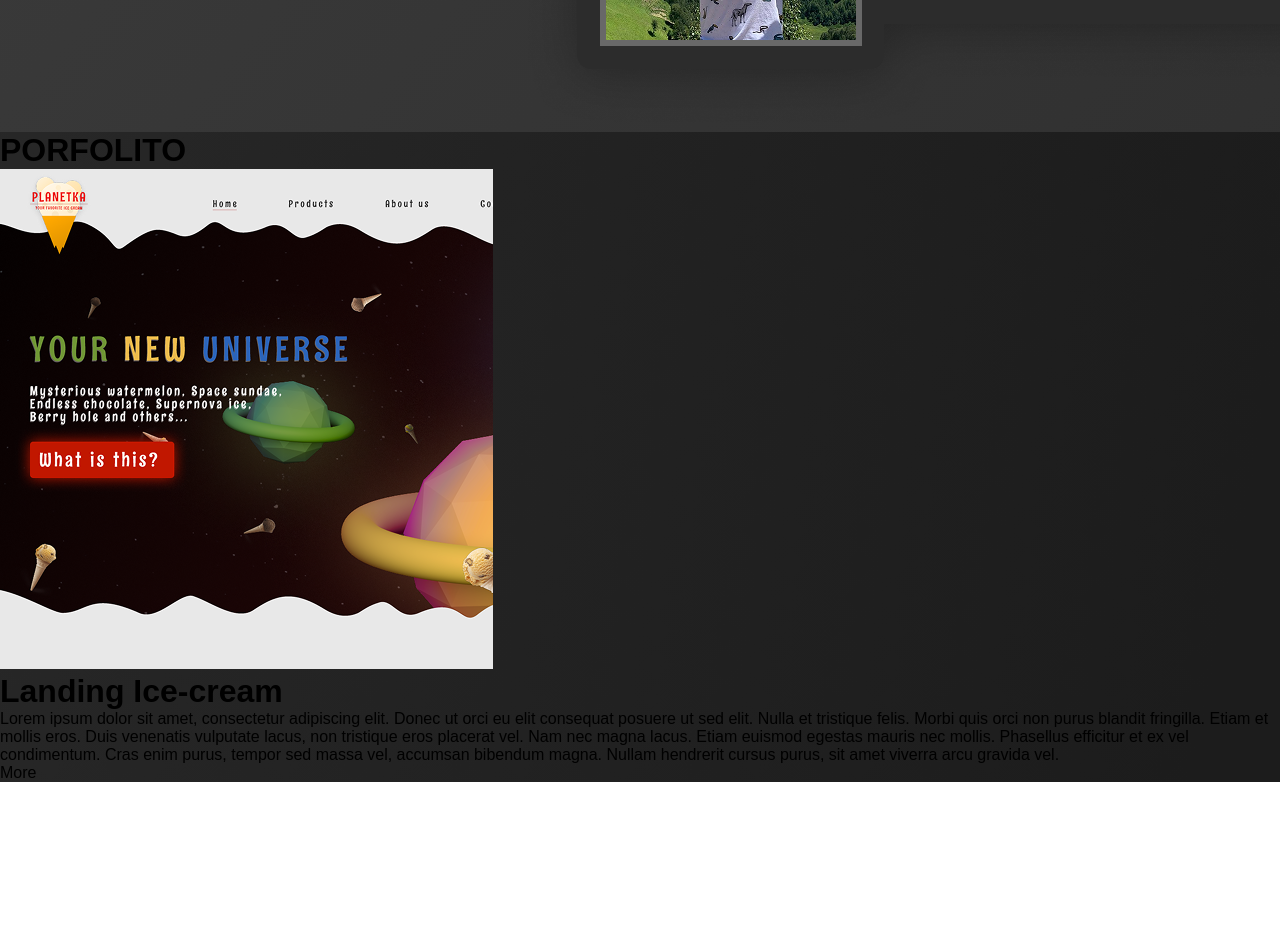
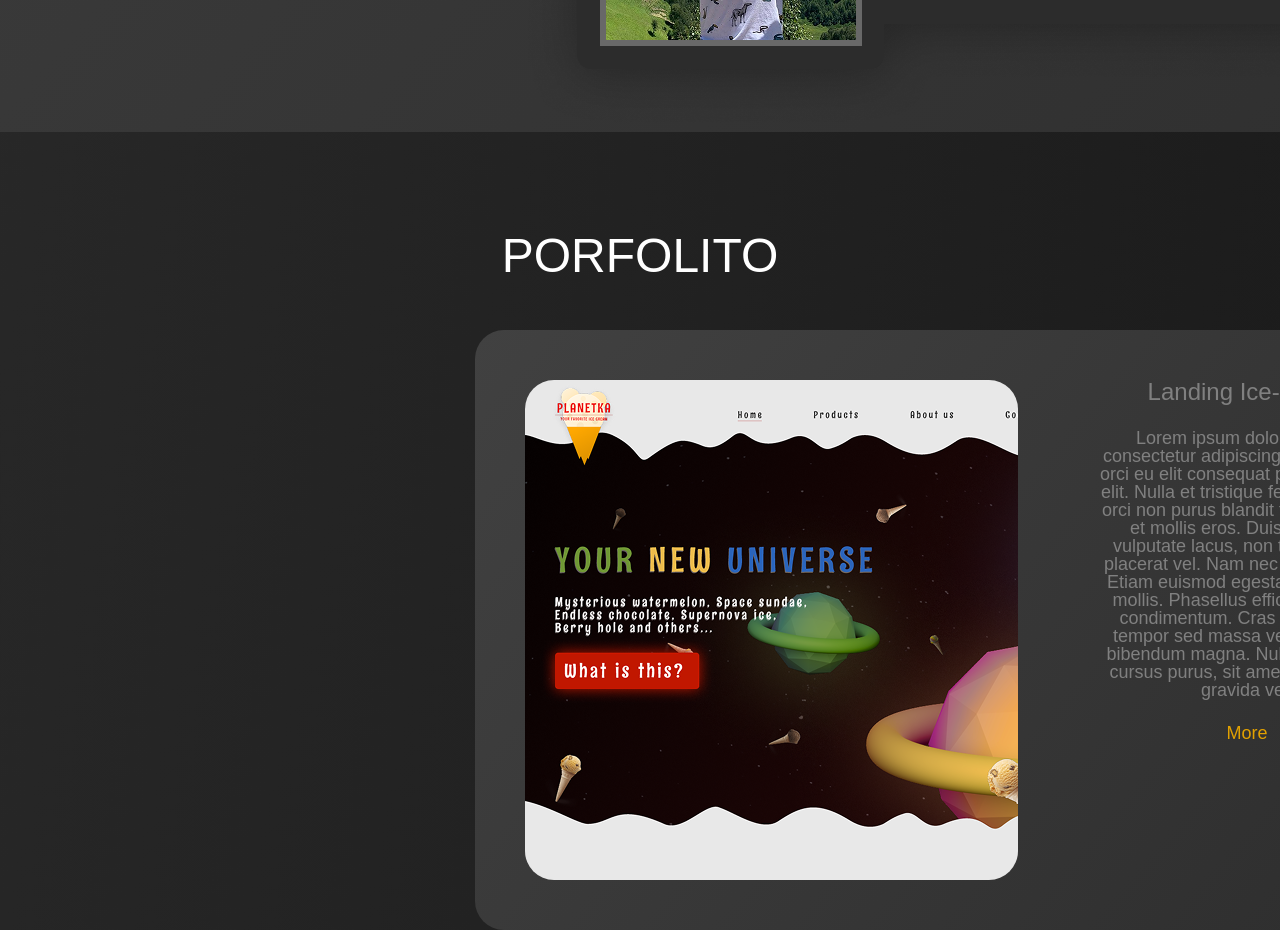
Before and after one commit to abdulloh0099/Notitanic, a React (Vite) app: page / in a window 1280 px wide. Shown: the part 2700-3630 px from the top of the page. Before the commit the page ends 3482 px from the top, so only its background shows below. Built offline with nearby package versions, Linux system fonts and the light colour scheme.

Commit message:
porfolito css qismi tayyor

```diff
--- a/src/App.css
+++ b/src/App.css
@@ -74,3 +74,73 @@ home-page {
   margin-top: 100px;
   margin-left: 500px;
 }
+
+.porfolito-h1 {
+  font-weight: 400;
+  text-align: center;
+  margin-top: 100px;
+  font-size: 48px;
+  leading-trim: NONE;
+  line-height: 100%;
+  letter-spacing: 0%;
+  vertical-align: middle;
+  color: white;
+}
+
+.porfolito-div {
+  background: linear-gradient(130.68deg, #414141 0%, #2d2d2d 100.52%);
+  width: 970px;
+  height: 600px;
+  border-radius: 29px;
+  margin-left: 475px;
+  margin-top: 50px;
+  padding-left: 50px;
+  padding-bottom: 50px;
+  padding-top: 50px;
+  padding-right: 50px;
+  display: flex;
+}
+
+.porfolitoimg {
+  border-radius: 29px;
+  object-fit: cover;
+  margin-right: 81px;
+}
+
+.porfolito-texts {
+  display: block;
+  text-align: center;
+}
+
+.porfolito-heading {
+  font-weight: 300;
+  font-size: 24px;
+  leading-trim: NONE;
+  line-height: 100%;
+  letter-spacing: 0%;
+  vertical-align: middle;
+  color: gray;
+  margin-bottom: 25px;
+}
+
+.porfolito-p {
+  font-weight: 300;
+  font-size: 18px;
+  leading-trim: NONE;
+  line-height: 100%;
+  letter-spacing: 5%;
+  text-align: center;
+  vertical-align: middle;
+  color: gray;
+}
+
+.more {
+  font-weight: 300;
+  font-size: 18px;
+  leading-trim: NONE;
+  line-height: 100%;
+  letter-spacing: 0%;
+  vertical-align: middle;
+  color: #e2a100;
+  padding-top: 25px;
+}
--- a/src/App.jsx
+++ b/src/App.jsx
@@ -30,16 +30,17 @@ const App = () => {
         <img src={aboutimgs} className="aboutimgs" />
         <img src={group3} alt="" className="group3" />
       </div>
+        <h1 className="porfolito-h1">PORFOLITO</h1>
       <div className="porfolito">
-        <h1 className="porfolito-h1">PORFOLITO</h1>
         <div className="porfolito-div">
           <div className="porfolito-img">
-            <img src={porfolito} alt="" />
+            <img src={porfolito} className="porfolitoimg" />
           </div>
-          <div className="porfolito-texts" />
+          <div className="porfolito-texts">
             <h1 className='porfolito-heading'>Landing Ice-cream</h1>
-            <p className="porfolito p">Lorem ipsum dolor sit amet, consectetur adipiscing elit. Donec ut orci eu elit consequat posuere ut sed elit. Nulla et tristique felis. Morbi quis orci non purus blandit fringilla. Etiam et mollis eros. Duis venenatis vulputate lacus, non tristique eros placerat vel. Nam nec magna lacus. Etiam euismod egestas mauris nec mollis. Phasellus efficitur et ex vel condimentum. Cras enim purus, tempor sed massa vel, accumsan bibendum magna. Nullam hendrerit cursus purus, sit amet viverra arcu gravida vel.</p>
+            <p className="porfolito-p">Lorem ipsum dolor sit amet, consectetur adipiscing elit. Donec ut orci eu elit consequat posuere ut sed elit. Nulla et tristique felis. Morbi quis orci non purus blandit fringilla. Etiam et mollis eros. Duis venenatis vulputate lacus, non tristique eros placerat vel. Nam nec magna lacus. Etiam euismod egestas mauris nec mollis. Phasellus efficitur et ex vel condimentum. Cras enim purus, tempor sed massa vel, accumsan bibendum magna. Nullam hendrerit cursus purus, sit amet viverra arcu gravida vel.</p>
             <p className="more">More</p>
+          </div>
         </div>
       </div>
     </div>
```
